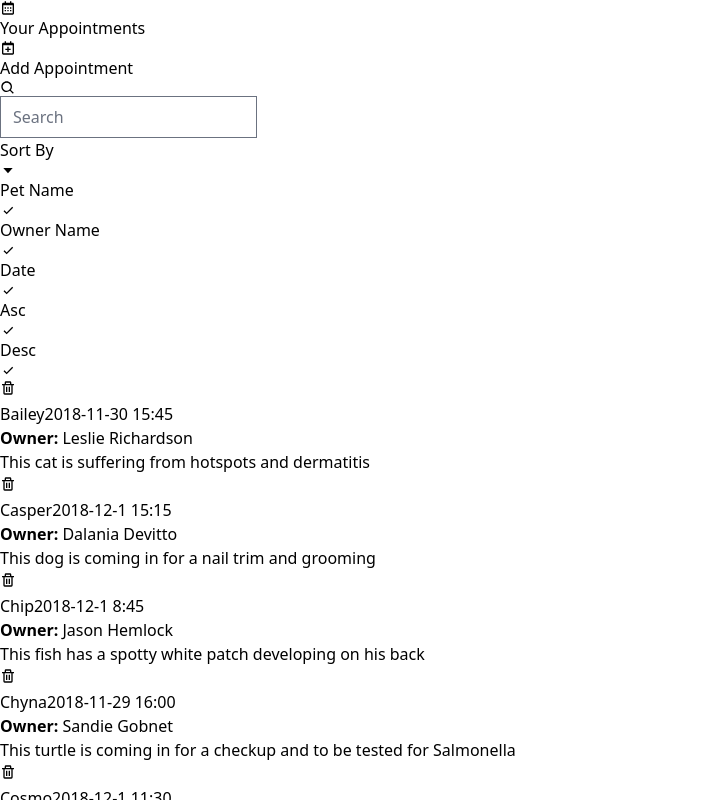
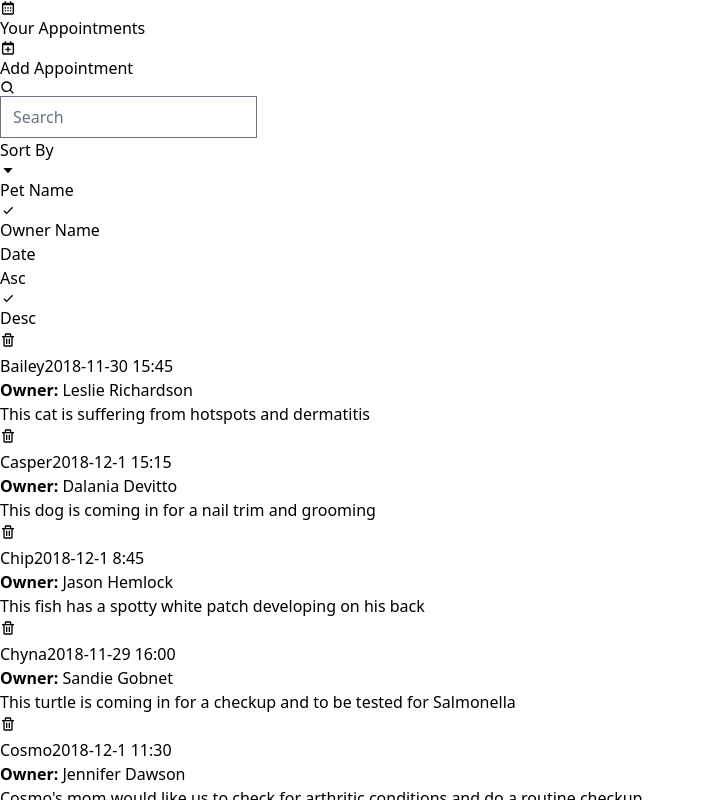
Before and after one commit to lucho9225/react-twilio-app, a React (Create React App) app: page / in a window 1280 px wide. Both pictures are taken after a click on the button "Sort By". Shown: the top 800 px of the page, without its empty margins (0-705 px from the left). Built offline with nearby package versions, Linux system fonts and the light colour scheme.

Commit message:
sorting and orderBy

```diff
--- a/src/App.js
+++ b/src/App.js
@@ -46,6 +46,10 @@
         <Search
           query={query}
           onQuerychange={myQuery => setQuery(myQuery)}
+          orderBy={orderBy}
+          onOrderByChange = {mySort=>setOrderBy(mySort)}
+          sortBy={sortBy}
+          onSortByChange = {mySort => setSortBy(mySort)}
         />
         <ul className="divide-y divide-gray-200">
           {filteredAppointments
--- a/src/components/Search.js
+++ b/src/components/Search.js
@@ -1,7 +1,7 @@
 import { BiSearch, BiCaretDown, BiCheck}from "react-icons/bi"
 import { useState } from "react"
 
-const DropDwon = ({ toggle }) =>{
+const DropDwon = ({ toggle, sortBy, onSortByChange, orderBy, onOrderByChange}) =>{
     if(!toggle){
         return null;
     }
@@ -9,27 +9,27 @@
         <div className="origin-top-right absolute right-0 mt-2 w-56 rounded-md shadow-lg
             bg-white ring-1 ring-black ring-opacity-5">
             <div className="py-1" role="menu" aria-orientation="vertical" aria-labelledby="options-menu">
-                <div
+                <div onClick={()=> onSortByChange('petName')}
                     className="px-4 py-2 text-sm text-gray-700 hover:bg-gray-100 hover:text-gray-900 flex justify-between cursor-pointer"
-                    role="menuitem"> Pet Name <BiCheck/></div>
-                <div
+                    role="menuitem"> Pet Name {(sortBy === 'petName') && <BiCheck/>}</div>
+                <div onClick={()=> onSortByChange('ownerName')}
                     className="px-4 py-2 text-sm text-gray-700 hover:bg-gray-100 hover:text-gray-900 flex justify-between cursor-pointer"
-                    role="menuitem"> Owner Name <BiCheck/></div>
-                <div
+                    role="menuitem"> Owner Name {(sortBy==='ownerName') && <BiCheck/>}</div>
+                <div onClick={()=> onSortByChange('aptDate')}
                     className="px-4 py-2 text-sm text-gray-700 hover:bg-gray-100 hover:text-gray-900 flex justify-between cursor-pointer"
-                    role="menuitem"> Date <BiCheck/></div>
-                <div
+                    role="menuitem"> Date {(sortBy==='aptDate') && <BiCheck/>}</div>
+                <div onClick={()=> onOrderByChange('asc')}
                     className="px-4 py-2 text-sm text-gray-700 hover:bg-gray-100 hover:text-gray-900 flex justify-between cursor-pointer"
-                    role="menuitem"> Asc <BiCheck/></div>
-                <div
+                    role="menuitem"> Asc {(orderBy==='asc') && <BiCheck/>}</div>
+                <div onClick={()=> onOrderByChange('desc')}
                     className="px-4 py-2 text-sm text-gray-700 hover:bg-gray-100 hover:text-gray-900 flex justify-between cursor-pointer"
-                    role="menuitem"> Desc <BiCheck/></div>
+                    role="menuitem"> Desc {(orderBy==='desc') && <BiCheck/>}</div>
             </div>
         </div>
     )
 }
 
-const Search = ({query, onQuerychange}) => {
+const Search = ({query, onQuerychange, sortBy, onSortByChange, orderBy, onOrderByChange}) => {
     let [toggleSort, setToggleSort] = useState(false)
     return (
         <div className="py-5">
@@ -47,7 +47,12 @@
                             className="justify-center px-4 py-2 bg-blue-400 border-2 border-blue-400 text-sm text-white hover:bg-blue-700 focus:outline-none focus:ring-2 focus:ring-offset-2 flex items-center" id="options-menu" aria-haspopup="true" aria-expanded="true">
                             Sort By <BiCaretDown className="ml-2"/>
                         </button>
-                        <DropDwon toggle={toggleSort}/>
+                        <DropDwon toggle={toggleSort}
+                            sortBy={sortBy}
+                            onSortByChange={mySort => onSortByChange(mySort)}
+                            orderBy={orderBy}
+                            onOrderByChange = {myOrder => onOrderByChange(myOrder)}
+                        />
                     </div>
                 </div>
             </div>
```
